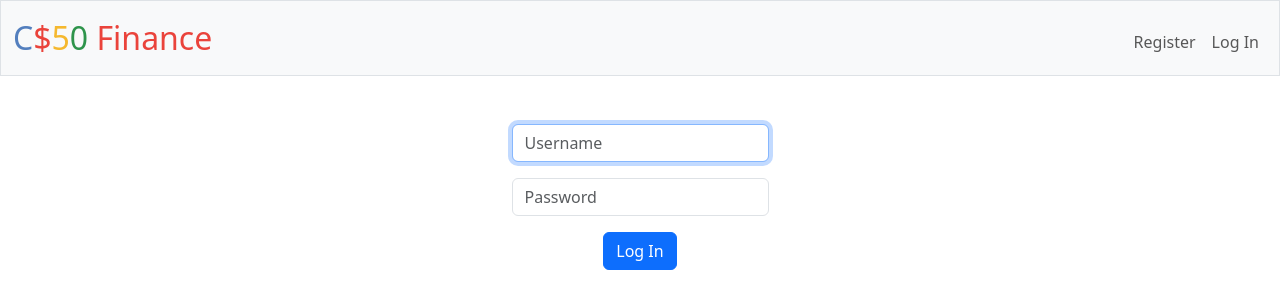
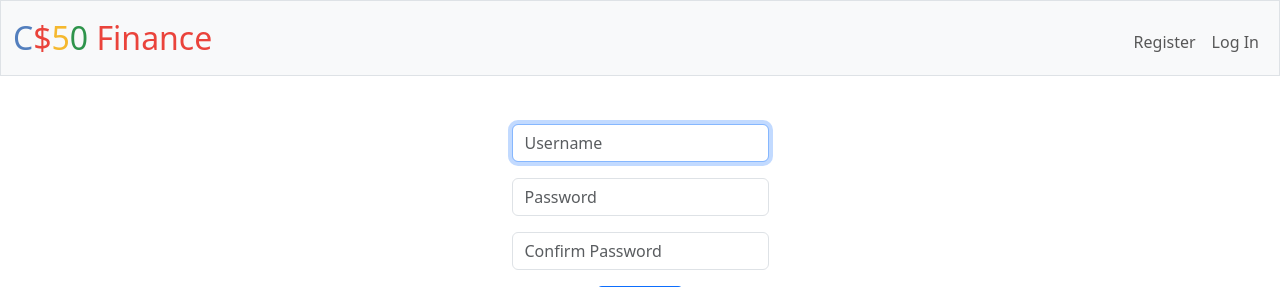
Before and after one commit to isaac1406/cs50Harvard-portfolio, a Flask app: page /register in a window 1280 px wide. Shown: the top 287 px of the page. Run offline with Flask 3, Linux system fonts and the light colour scheme; some libraries are stand-ins or nearby versions.

Commit message:
Thu, Nov 21, 2024, 11:42 AM -03:00

```diff
--- a/finance/templates/registration.html
+++ b/finance/templates/registration.html
@@ -12,6 +12,9 @@
         <div class="mb-3">
             <input class="form-control mx-auto w-auto" name="password" placeholder="Password" type="password">
         </div>
-        <button class="btn btn-primary" type="submit">Log In</button>
+        <div class="mb-3">
+            <input class="form-control mx-auto w-auto" name="confirmation" placeholder="Confirm Password" type="password">
+        </div>
+        <button class="btn btn-primary" type="submit">Register</button>
     </form>
 {% endblock %}
```
